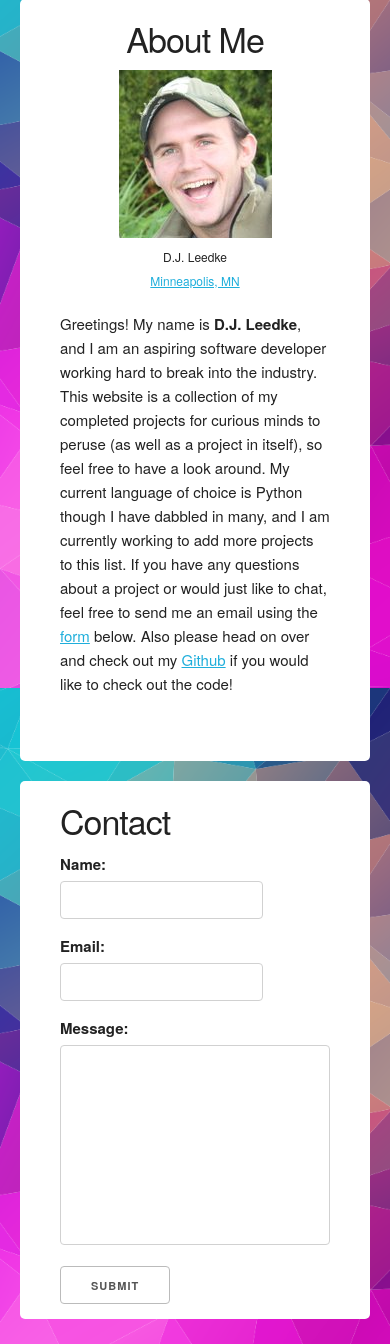
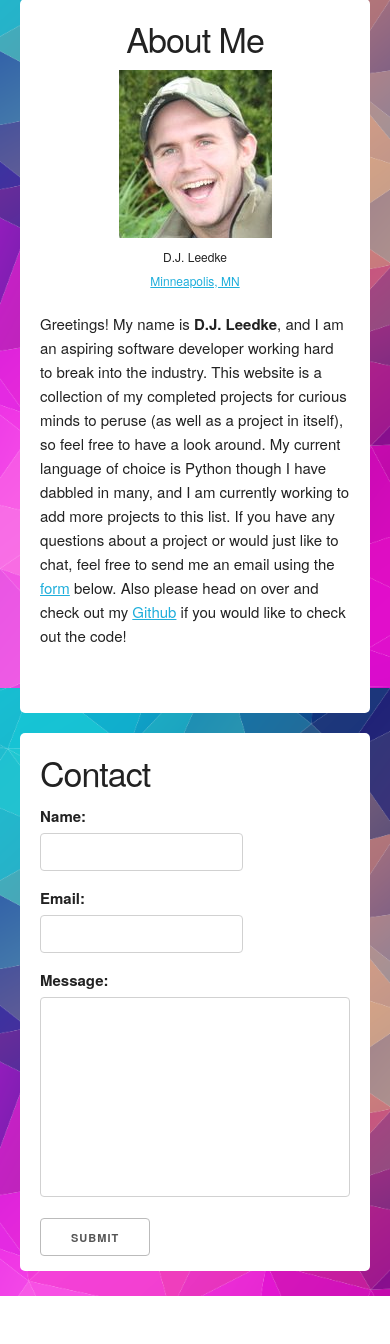
Before and after one commit to djleedke/code-deejay, a Django app: page / in a window 390 px wide. Shown: the part 156-1500 px from the top of the page. After the commit the page ends 1452 px from the top, so only its background shows below. Run offline with Django 3.2, Linux system fonts and the light colour scheme; data that the repository does not hold is empty.

Commit message:
CSS styling for mobile browsers

```diff
--- a/blog/static/blog/blog.css
+++ b/blog/static/blog/blog.css
@@ -50,6 +50,7 @@ nav li:hover {
 
 .entry-title {
     padding: 20px 40px 10px 40px;
+    margin-bottom:10px;
     font-size:34px;
 }
 
@@ -129,7 +130,8 @@ nav li:hover {
 }
 
 /*---------- Media Queries ----------*/
-@media only screen and (max-width: 800px){
+@media only screen and (max-width: 600px){
+
 
     .main-header{
         display: block;
@@ -142,6 +144,24 @@ nav li:hover {
 
     .entry-card {
         width:100%;
+    }
+
+    .entry-title {
+        padding-left:20px;
+        padding-right:20px;
+    }
+
+    .entry-description {
+        padding:0px 20px 20px 20px;
+    }
+
+    .entry-content {
+        padding:0px 20px 20px 20px;
+    }
+
+    .entry-footer {
+        padding-left:20px;
+        padding-right:20px;
     }
 
     #about-me-title {
@@ -157,4 +177,9 @@ nav li:hover {
         padding-bottom:20px;
         padding-right:40px;
     }
+
+    #contact-form {
+        padding-left:20px;
+        padding-right:20px;
+    }
 }
--- a/blog/templates/blog/base.html
+++ b/blog/templates/blog/base.html
@@ -3,7 +3,7 @@
     <head>
         <meta charset="utf-8">
         <title>CodeDeejay</title>
-        <meta name="description" content="Starter Template">
+        <meta name="viewport" content="width=device-width, initial-scale=1">
         {% load static %}
         <!-- External CSS -->
         <link rel="stylesheet" href="{% static 'blog/normalize.css' %}">
--- a/portfolio_website/settings.py
+++ b/portfolio_website/settings.py
@@ -25,7 +25,9 @@ SECRET_KEY = 'x5k9^_seocfq&s=dh^ug-%l!+^5e=k6&xt(eupt&7t5^pdat3m'
 # SECURITY WARNING: don't run with debug turned on in production!
 DEBUG = True
 
-ALLOWED_HOSTS = []
+ALLOWED_HOSTS = [
+    '10.0.0.149'
+]
 
 
 # Application definition
```
